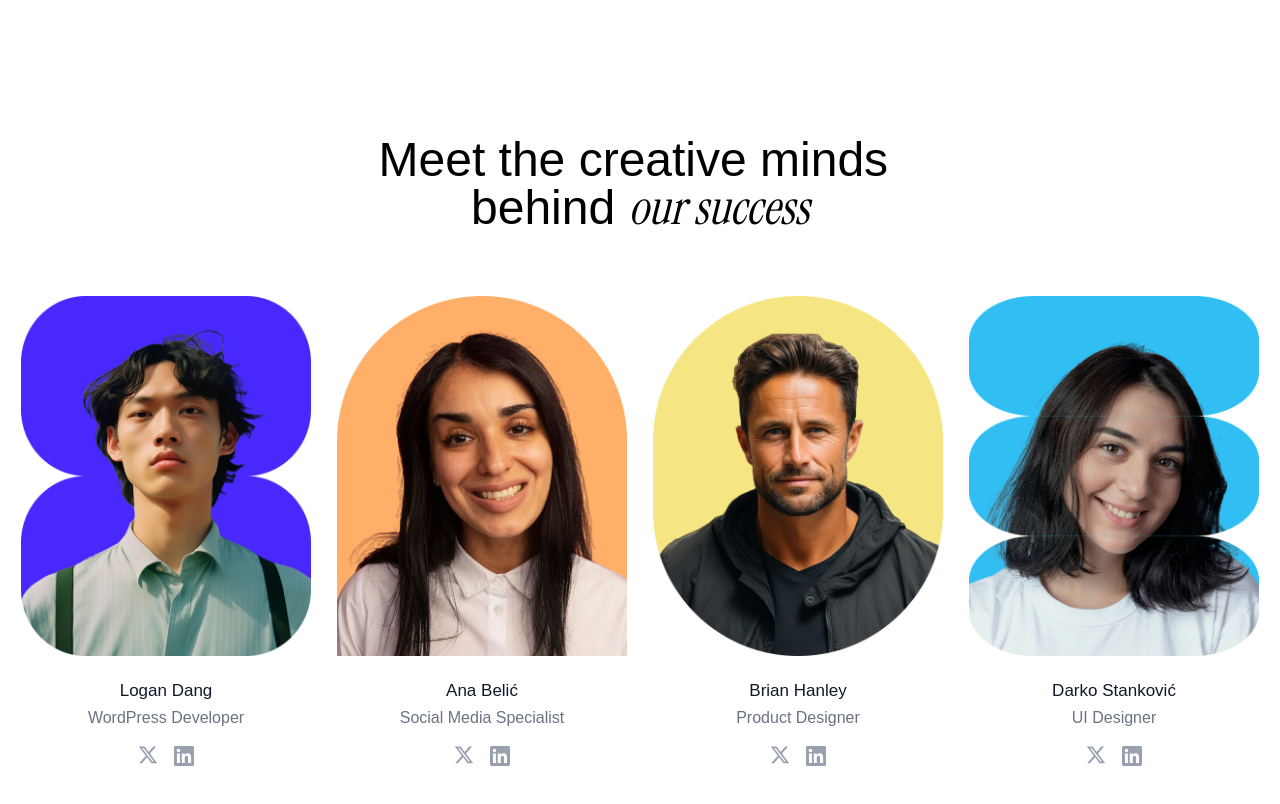
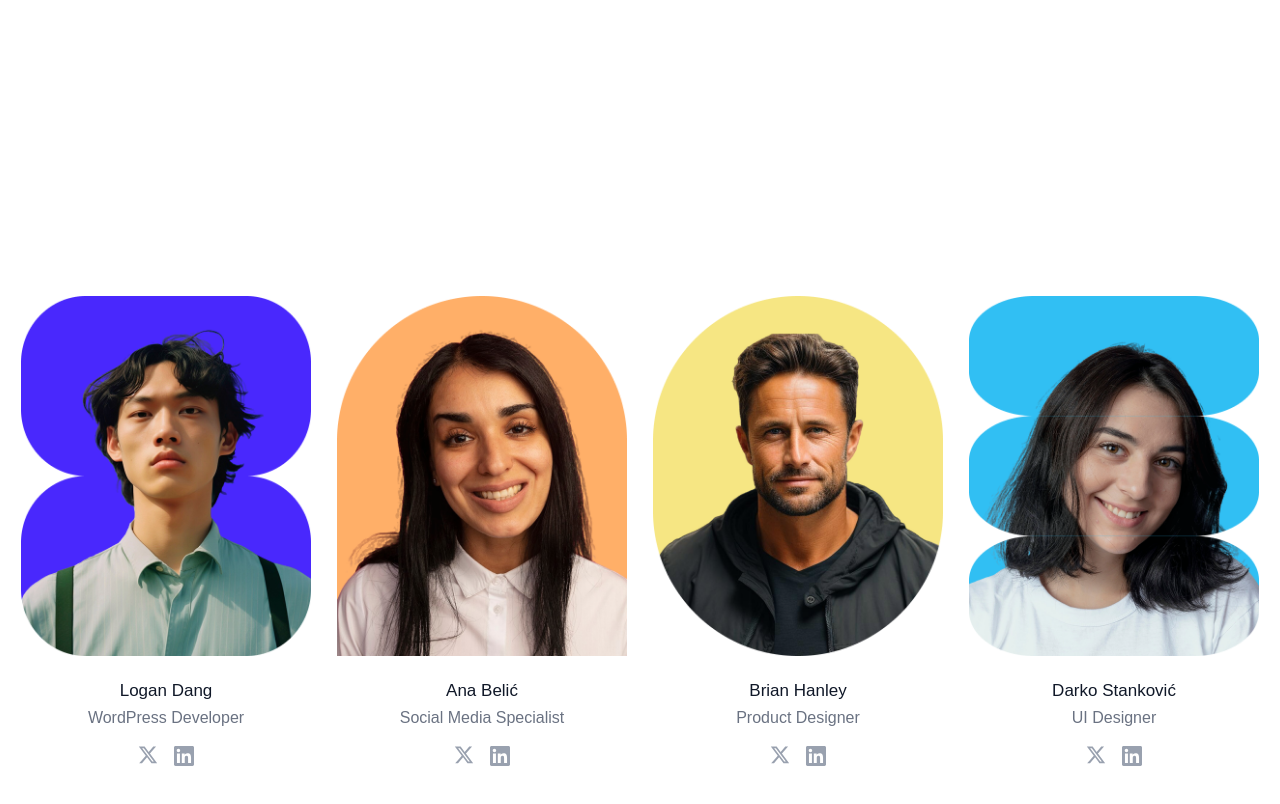
Before and after one commit to tulsishuka/p4, a Next.js app: page / in a window 1280 px wide. Shown: the part 3960-4764 px from the top of the page. Built offline with nearby package versions, Linux system fonts and the light colour scheme.

Commit message:
app/component/section/TeamSection.tsx

```diff
--- a/app/component/section/TeamSection.tsx
+++ b/app/component/section/TeamSection.tsx
@@ -1,5 +1,3 @@
-
-
 "use client"
 
 import React, { useEffect, useRef, useState } from "react"
@@ -34,7 +32,7 @@ const TeamSection = () => {
   return (
     <section ref={sectionRef} className="py-24 px-6 w-full overflow-hidden">
       {/* Heading */}
-      <h1 className="text-center text-3xl sm:text-4xl text-black max-w-xl md:text-5xl lg:text-5xl mb-16 mx-auto">
+      <h1 className="text-center text-3xl sm:text-4xl text-white max-w-xl md:text-5xl lg:text-5xl mb-16 mx-auto">
         {"Meet the creative minds behind"
           .split(" ")
           .map((word, i) => (
```
